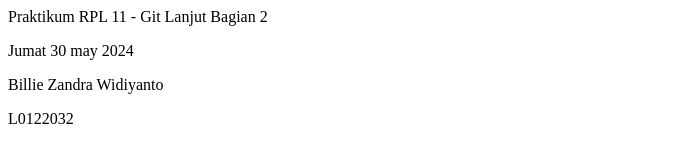
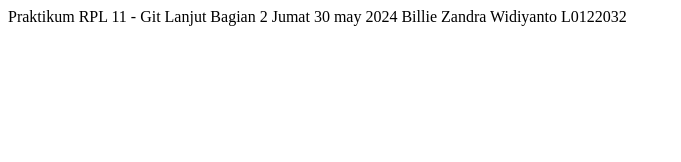
Before and after one commit to Billie45/PRPL11, a plain HTML site: page index.html in a window 1280 px wide. Shown: the whole page, without its empty margins (0-681 px from the left). Drawn offline with Linux system fonts and the light colour scheme.

Commit message:
belajar lagi

```diff
--- a/index.html
+++ b/index.html
@@ -4,8 +4,8 @@
     Praktikum RPL 11 - Git Lanjut Bagian 2
 </head>
 <body>
-    <p>Jumat 30 may 2024</p>
-    <p>Billie Zandra Widiyanto</p>
-    <p>L0122032</p>
+    Jumat 30 may 2024
+    Billie Zandra Widiyanto
+    L0122032
 </body>
 </html>
```
